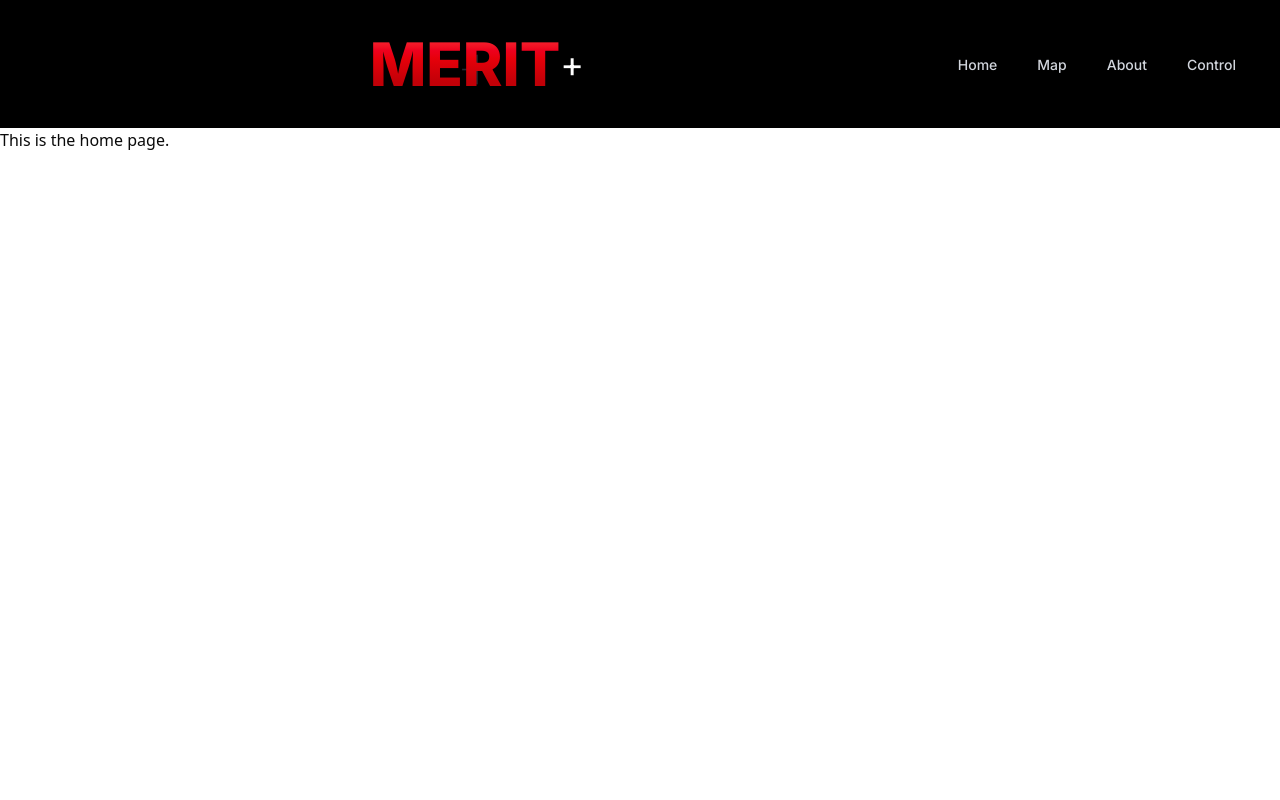
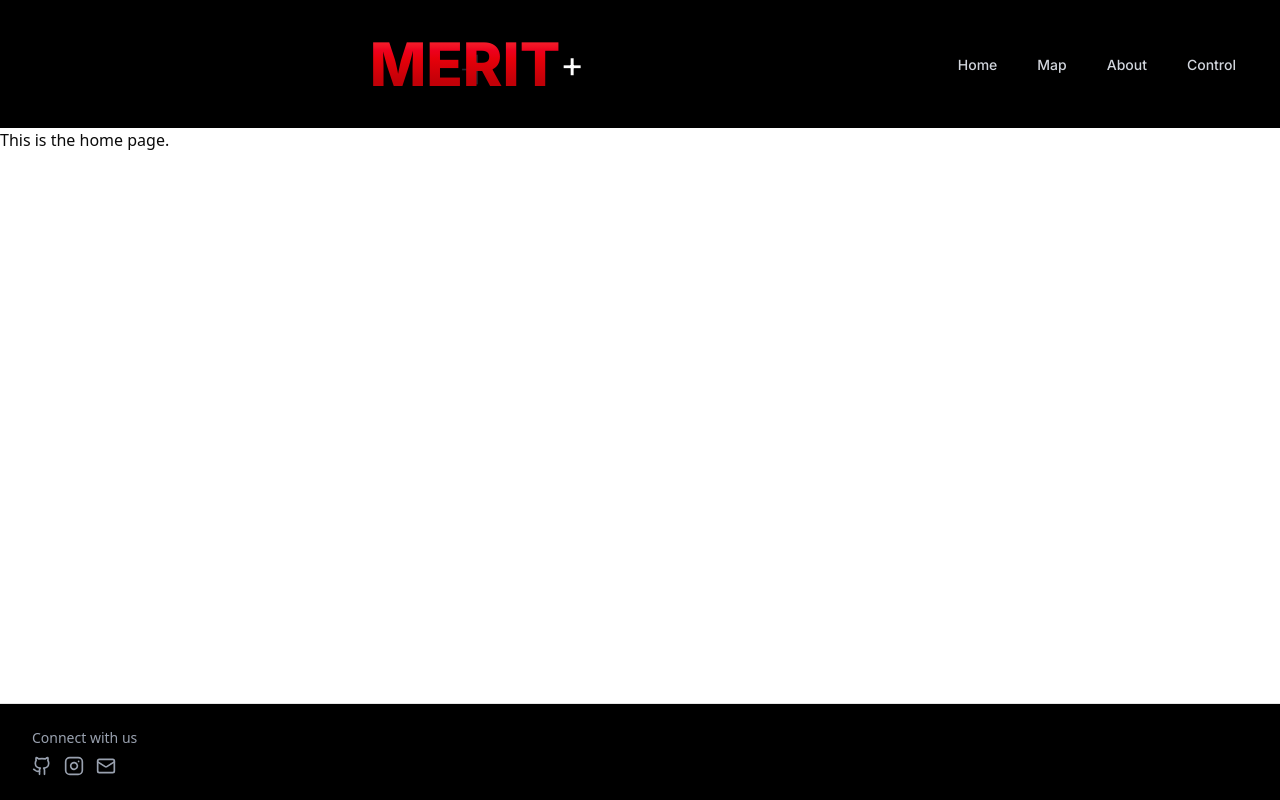
Before and after one commit to s-brian/SARDrone-Frontend, a Next.js app: page / in a window 1280 px wide. Built offline with nearby package versions, Linux system fonts and the light colour scheme.

Commit message:
added footer temporarily

```diff
--- /dev/null
+++ b/src/app/components/Footer.js
@@ -0,0 +1,45 @@
+"use-client"
+
+import Link from "next/link"
+import { Github, Instagram, Mail } from "lucide-react"
+
+export function Footer() {
+  return (
+    <footer className="border-t py-6 md:py-0 bg-black text-white">
+      <div className="container flex flex-col items-start justify-between gap-4 md:h-24 md:flex-row md:items-center">
+        <div className="flex flex-col items-start gap-2 pl-8">
+          <p className="text-sm text-gray-400">Connect with us</p>
+          <div className="flex items-center gap-3">
+            <Link
+              href="https://github.com/yourusername"
+              target="_blank"
+              rel="noopener noreferrer"
+              className="text-gray-400 hover:text-white transition-colors"
+            >
+              <Github className="h-5 w-5" />
+              <span className="sr-only">GitHub</span>
+            </Link>
+            <Link
+              href="https://instagram.com/yourusername"
+              target="_blank"
+              rel="noopener noreferrer"
+              className="text-gray-400 hover:text-white transition-colors"
+            >
+              <Instagram className="h-5 w-5" />
+              <span className="sr-only">Instagram</span>
+            </Link>
+            <Link
+              href="mailto:your.email@gmail.com"
+              target="_blank"
+              rel="noopener noreferrer"
+              className="text-gray-400 hover:text-white transition-colors"
+            >
+              <Mail className="h-5 w-5" />
+              <span className="sr-only">Email</span>
+            </Link>
+          </div>
+        </div>
+      </div>
+    </footer>
+  )
+}
--- a/src/app/components/InstanceHolder.js
+++ b/src/app/components/InstanceHolder.js
@@ -1,10 +1,29 @@
 "use client";
 import InstanceCard from "./InstanceCard";
-import { motion } from "framer-motion"  // Import motion from framer-motion
+import { useEffect, useRef } from "react";
+import { motion } from "framer-motion"
 
 
 
 export default function InstanceHolder(){
+
+	const socketRef = useRef(null)
+
+	useEffect(() => {
+		socketRef.current = new WebSocket('ws://localhost:8080');
+
+		socketRef.current.onopen = () => {
+      console.log('WebSocket connected');
+    };
+
+    socketRef.current.onmessage = (event) => {
+      console.log('Received:', event.data);
+    };
+
+    return () => {
+      socketRef.current?.close();
+    };
+	}, [])
 
 	const instances = [
 		{ id: 1, date: "3/12/2025", time: "09:00:00 PM", coords: "37N 121W", detected: false, description: "a man standing in an empty field" },
--- a/src/app/layout.js
+++ b/src/app/layout.js
@@ -1,6 +1,9 @@
 import { Geist, Geist_Mono } from "next/font/google";
 import "./globals.css";
 import Navbar from "./components/Navbar";
+import { Footer } from "./components/Footer";
+import { headers } from "next/headers";
+
 
 const geistSans = Geist({
   variable: "--font-geist-sans",
@@ -12,7 +15,11 @@ const geistMono = Geist_Mono({
   subsets: ["latin"],
 });
 
-export default function RootLayout({ children }) {
+export default async function RootLayout({ children }) {
+
+  const pathname = await headers().get("x-next-pathname") || "";
+  const showFooter = !pathname.startsWith("/map");
+
   return (
     <html lang="en">
       <body
@@ -23,6 +30,7 @@ export default function RootLayout({ children }) {
           <div className="flex-grow overflow-auto">
             {children}
           </div>
+          {showFooter && <Footer />}
         </div>
       </body>
     </html>
```
